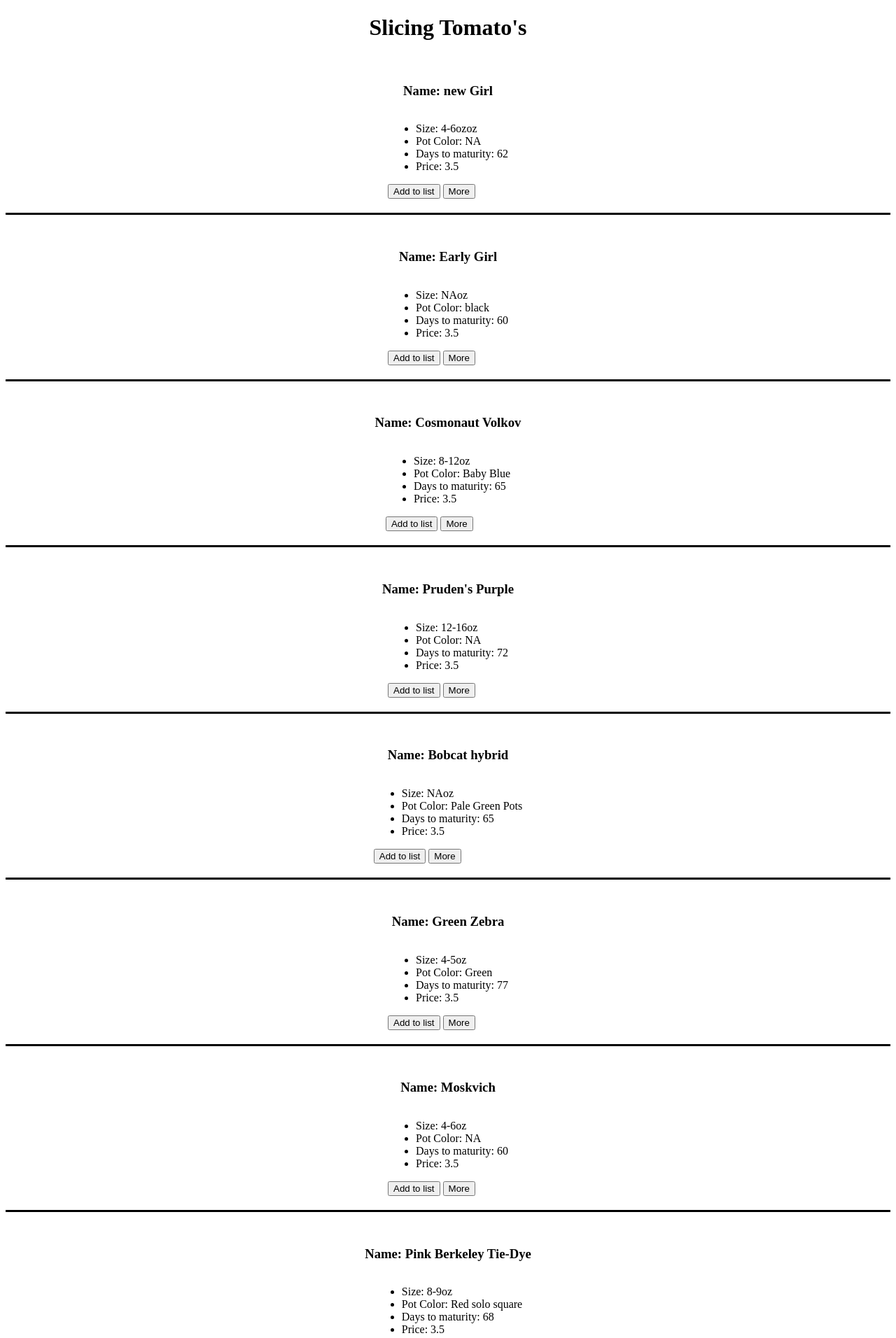
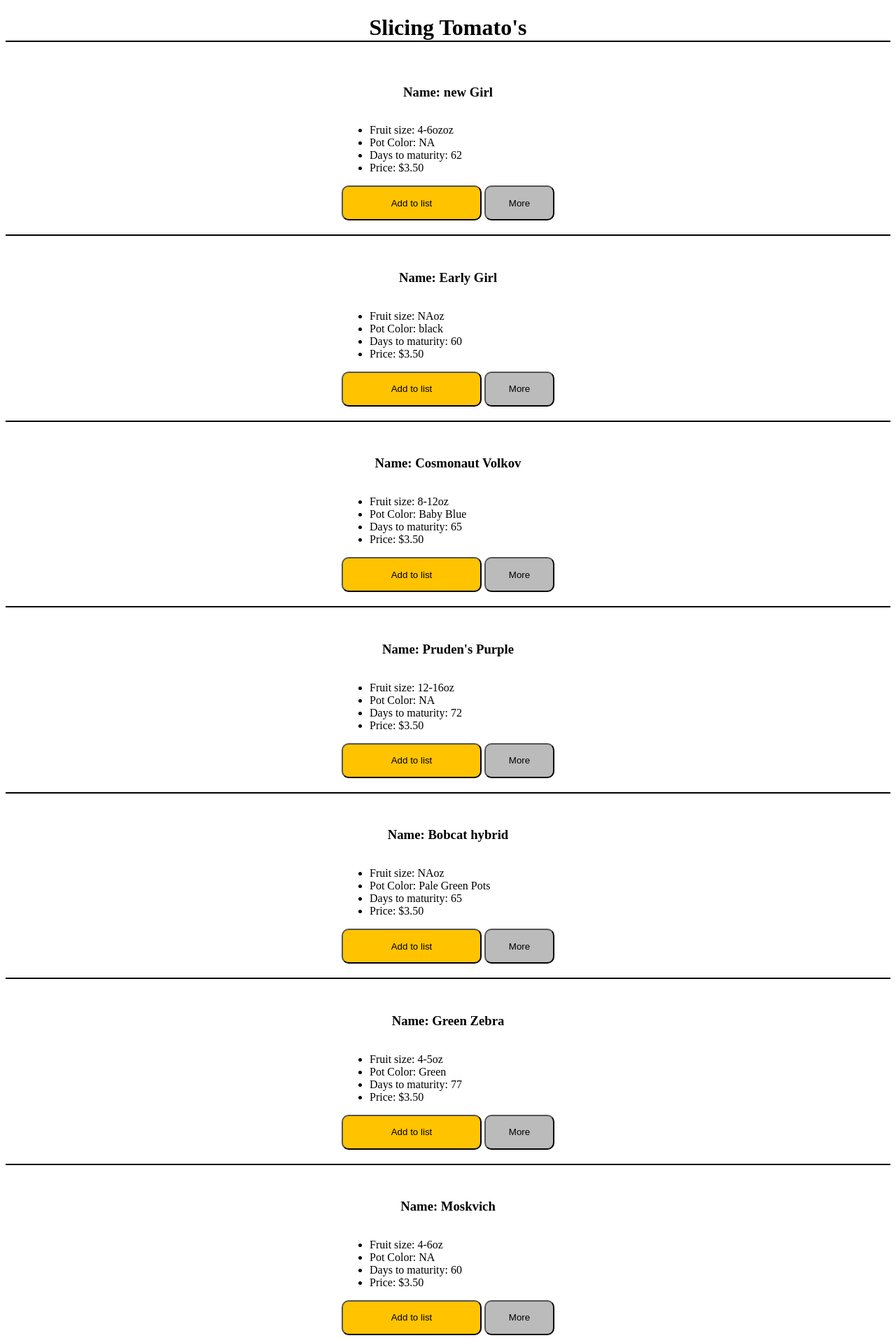
Before and after one commit to isaiahmartin847/verity-list, a Django app: page / in a window 1280 px wide. Shown: the part 88-2000 px from the top of the page at 70% size. Run offline with Django 5.2, Linux system fonts and the light colour scheme.

Commit message:
added the styling to the buttons

```diff
--- a/veritylist/list_app/static/css/styles.css
+++ b/veritylist/list_app/static/css/main.css
@@ -27,14 +27,14 @@ nav {
 }
 
 .item-div {
-    /* border-bottom: solid 2px black; */
+
     display: flex;
     flex-direction: column;
     justify-content: center;
     align-items: center;
     margin-bottom: 10px;
     padding: 20px;
-    border-bottom: solid 3px black;
+    border-bottom: solid 2px black;
 }
 
 
@@ -42,4 +42,28 @@ nav {
     display: flex;
     justify-content: center;
     align-items: center;
+    border-bottom: solid 2px black;
 }
+
+.add-to-list-btn {
+    background-color: #FFC300;
+    width: 200px;
+    height: 50px;
+    border-radius: 10px;
+}
+
+.add-to-list-btn:hover {
+    background-color: #FFF300;
+}
+
+
+.more-btn {
+    background-color: #BBBBBB;
+    width: 100px;
+    height: 50px;
+    border-radius: 10px;
+}
+
+.more-btn:hover {
+    background-color: #d3d2d2;
+}
--- a/veritylist/list_app/static/js/script.js
+++ b/veritylist/list_app/static/js/main.js
@@ -124,13 +124,13 @@ objects.forEach((item) => {
         <h3>Name: ${item.title}</h3>
         <div">
             <ul>
-                <li>Size: ${item.size}oz</li>
+                <li>Fruit size: ${item.size}oz</li>
                 <li>Pot Color: ${item.potColor}</li>
                 <li>Days to maturity: ${item.daysToMaturity}</li>
-                <li>Price: ${item.price}</li>
+                <li>Price: $${item.price}0</li>
             </ul>
-            <button id="T-${item.id}" onclick="addToList('${item.title}')">Add to list</button>
-            <button onclick="goToMore('${item.url}')" type="button">More</button>
+            <button class="add-to-list-btn" id="T-${item.id}" onclick="addToList('${item.title}')">Add to list</button>
+            <button class="more-btn" onclick="goToMore('${item.url}')" type="button">More</button>
         </div>
     </div>
     `
--- a/veritylist/list_app/templates/layout.html
+++ b/veritylist/list_app/templates/layout.html
@@ -8,8 +8,8 @@
         <title>Verity List</title>
         <meta name="description" content="">
         <meta name="viewport" content="width=device-width, initial-scale=1">
-        <link rel="stylesheet" type="text/css" href="{% static 'css/styles.css' %}">
-        <script defer src="{% static 'js/script.js' %}"></script>
+        <link rel="stylesheet" type="text/css" href="{% static 'css/main.css' %}">
+        <script defer src="{% static 'js/main.js' %}"></script>
     </head>
     <body>
 
```
